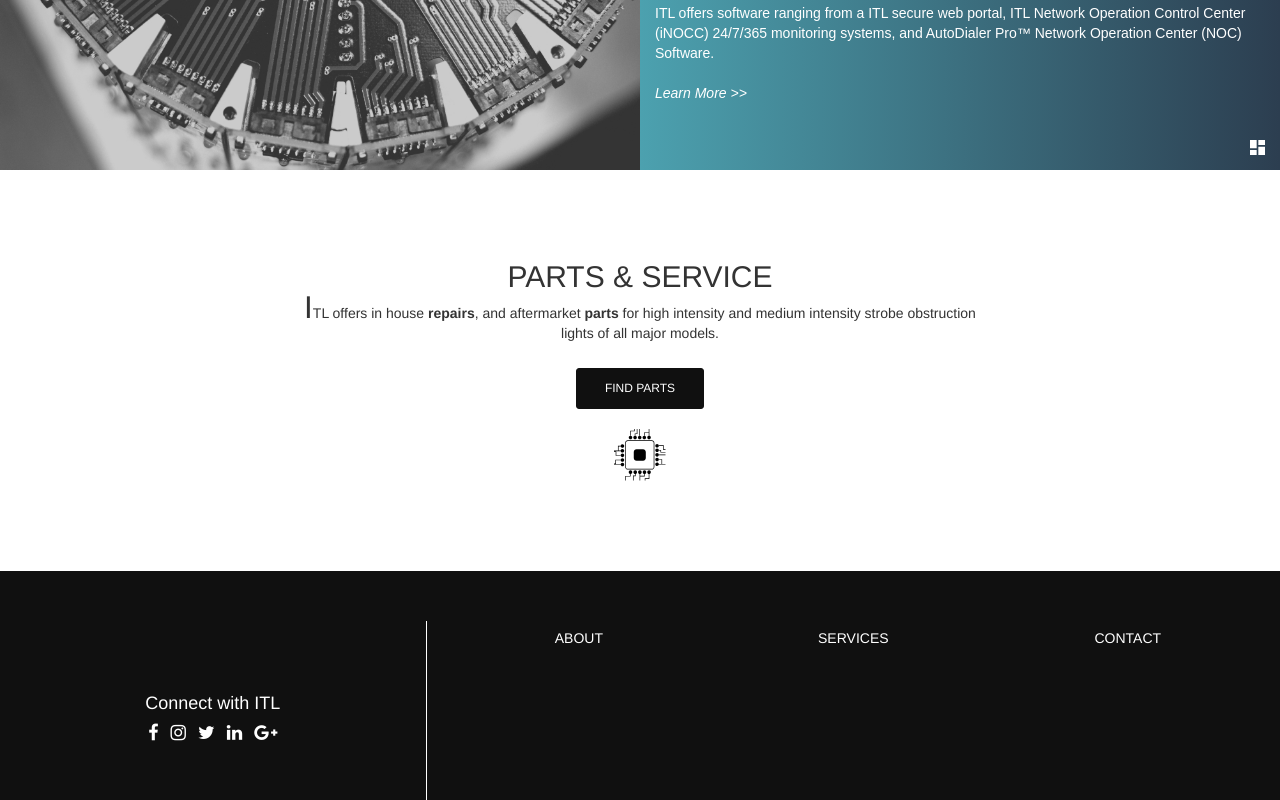
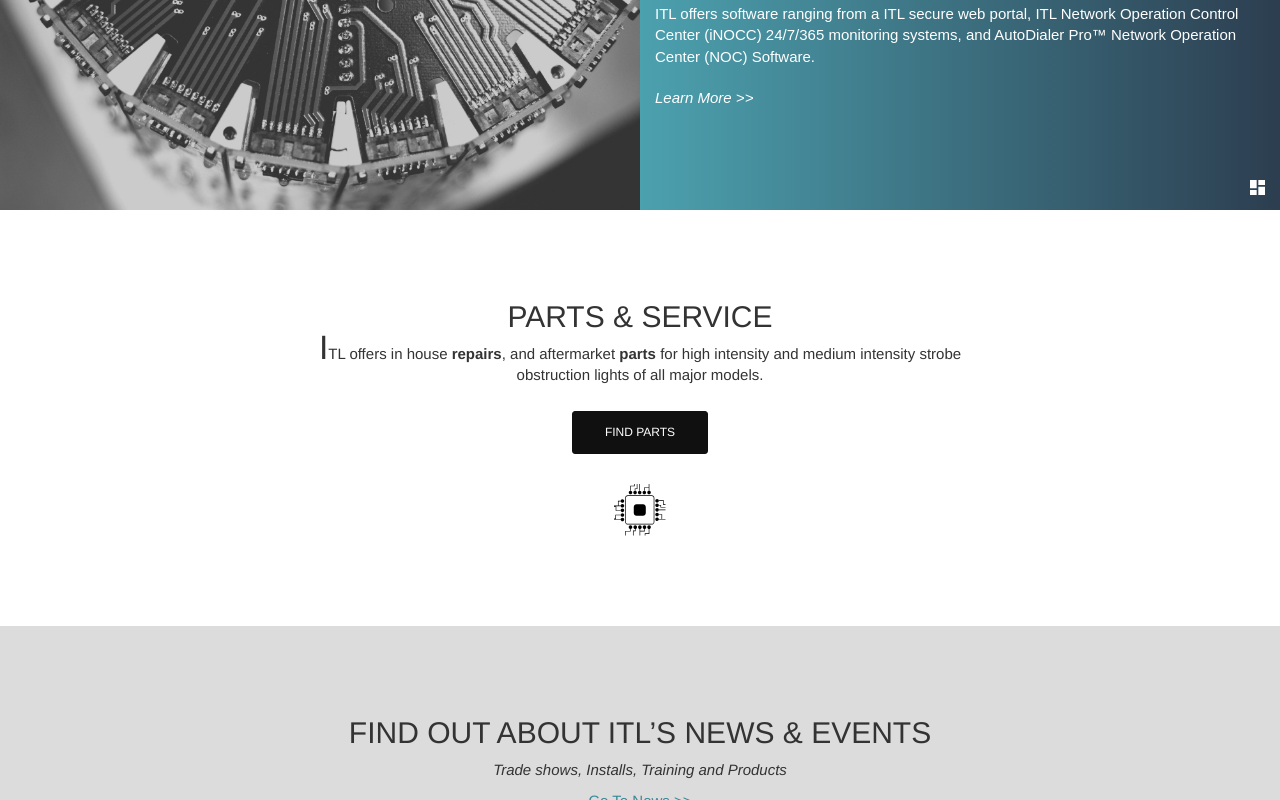
Before and after one commit to ear78/angular2-itl, an Angular app: page /home in a window 1280 px wide. Shown: the part 2000-2800 px from the top of the page. Built offline with nearby package versions, Linux system fonts and the light colour scheme.

Commit message:
added btm page component and updated cli stylesheets to load in a different order

```diff
--- a/src/app/components/home/home.component.html
+++ b/src/app/components/home/home.component.html
@@ -37,5 +37,11 @@
         </div>
     </div>
 
-
+    <div class="row btm-page-banner">
+        <div class="col-md-12">
+            <h2>Find Out About ITL’s News &amp; Events</h2>
+            <p>Trade shows, Installs, Training and Products</p>
+            <a href="#">Go To News >></a>
+        </div>
+    </div>
 </div>
--- a/src/app/components/home/home.component.scss
+++ b/src/app/components/home/home.component.scss
@@ -39,7 +39,7 @@
     }
     .left,
     .right {
-        height: 260px;
+        height: 300px;
     }
     .left {
         background: gainsboro;
@@ -82,7 +82,7 @@
         line-height: 0;
     }
     button {
-        margin-bottom: 20px;
+        margin-bottom: 30px;
     }
     img {
         display: block;
@@ -90,3 +90,19 @@
         width: 52px;
     }
 }
+
+/* BOTTOM PAGE BANNER */
+
+.btm-page-banner {
+    background: $lightgray;
+    height: 285px;
+    text-align: center;
+    padding-top: 70px;
+    h2 {
+        font-weight: 400;
+        text-transform: uppercase;
+    }
+    p {
+        font-style: italic;
+    }
+}
--- a/src/styles.scss
+++ b/src/styles.scss
@@ -9,10 +9,12 @@
 $white: #fff;
 $linkHover: #686868;
 $gray: gray;
+$lightgray: gainsboro;
 
 
 html, body {
     height: 100%;
+    font-size: 15px;
 }
 
 ul {
@@ -24,8 +26,12 @@
     list-style-type: none;
 }
 
+a {
+    color: $seaGreen;
+}
+
 .btn {
-    padding: 11px 28px;
+    padding: 12px 32px;
     margin-bottom: 0;
     font-size: 12px;
     font-weight: 200;
```
Also changed, not shown: .angular-cli.json.
